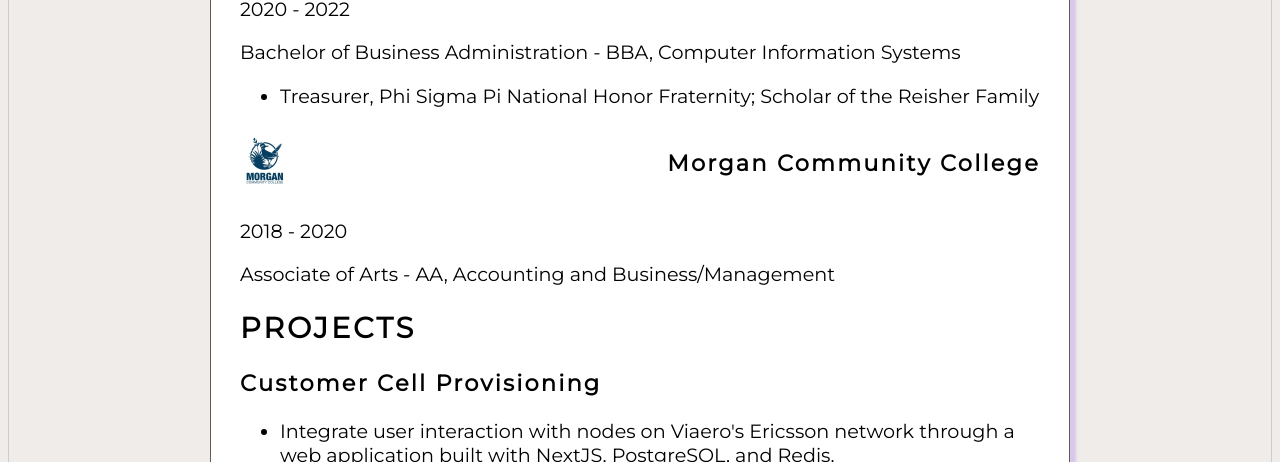
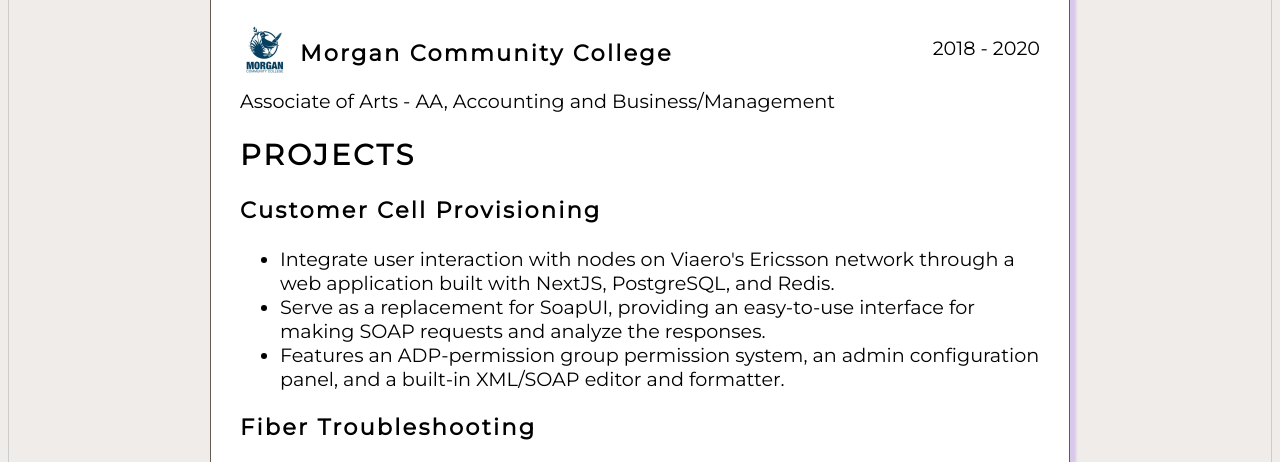
Before and after one commit to mattkbrat/portfolio, an Astro site: page / in a window 1280 px wide. Shown: the part 1667-2129 px from the top of the page. Built offline with nearby package versions, Linux system fonts and the light colour scheme; Astro itself is replaced by a stand-in of ours.

Commit message:
Fix the text-logo-date flex-direction on widescreens

```diff
--- a/src/styles/index.css
+++ b/src/styles/index.css
@@ -72,16 +72,11 @@ th {
 @media (min-width: 768px) {
     .text-logo-date {
         display: flex;
-        flex-direction: column;
+        flex-direction: row;
         justify-content: space-between;
     }
 
-    .text-logo {
-        display: flex;
-        flex-direction: row;
-        justify-content: space-between;
-        align-items: center;
-    }
+
 
     .text-logo img {
         width: 50px;
```
